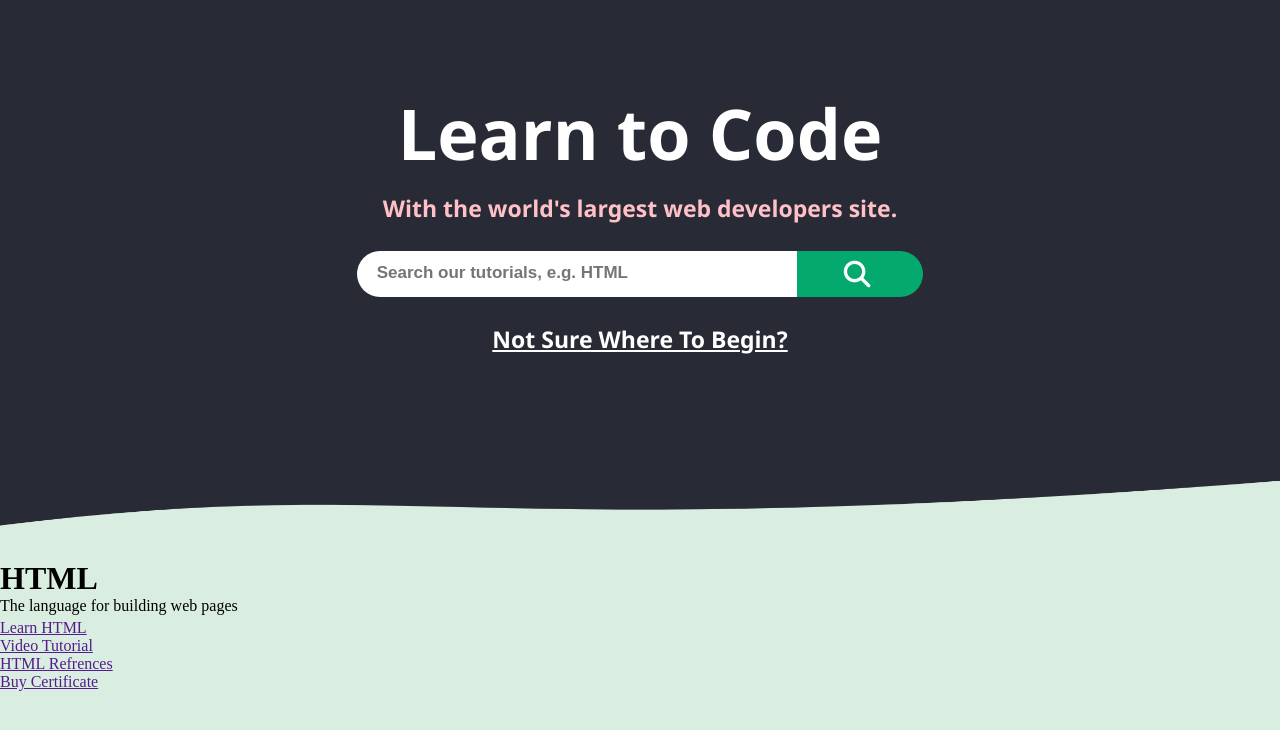
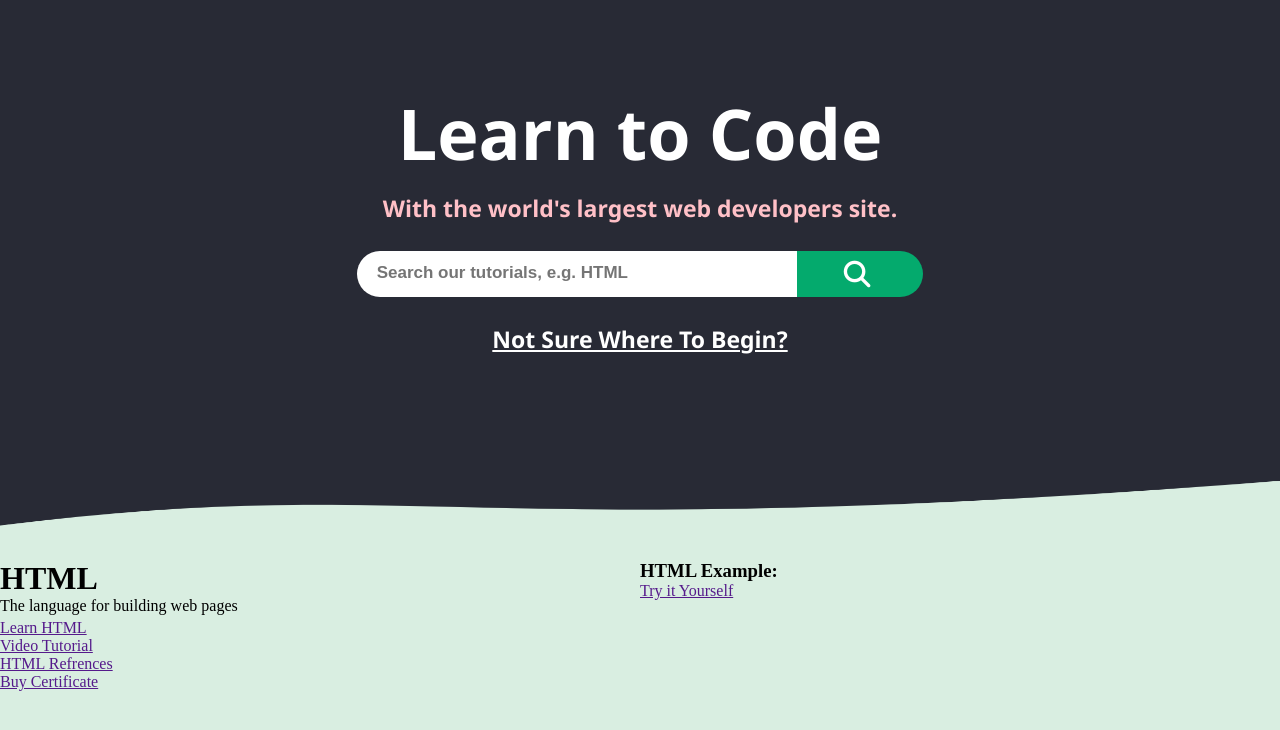
Before and after one commit to sharma151/W3schoolUI-clone, a plain HTML site: page index.html in a window 1280 px wide. Shown: the part 90-820 px from the top of the page. Drawn offline with Linux system fonts and the light colour scheme; a web font is replaced by a local one.

Commit message:
css added

```diff
--- a/index.html
+++ b/index.html
@@ -79,7 +79,13 @@
 
 
         </div>
-        <div class="right"></div>
+        <div class="right">
+            <div class="outer">
+                <h3>HTML Example:</h3>
+                <div class="inner"></div>
+                <a href="">Try it Yourself</a>
+            </div>
+        </div>
     </div>
 </body>
 
--- a/style.css
+++ b/style.css
@@ -268,3 +268,11 @@ h2:hover {
   height: 680px;
   background-color: #d9eee1;
 }
+.left {
+  float: left;
+  width: 50%;
+}
+.right {
+  float: right;
+  width: 50%;
+}
```
